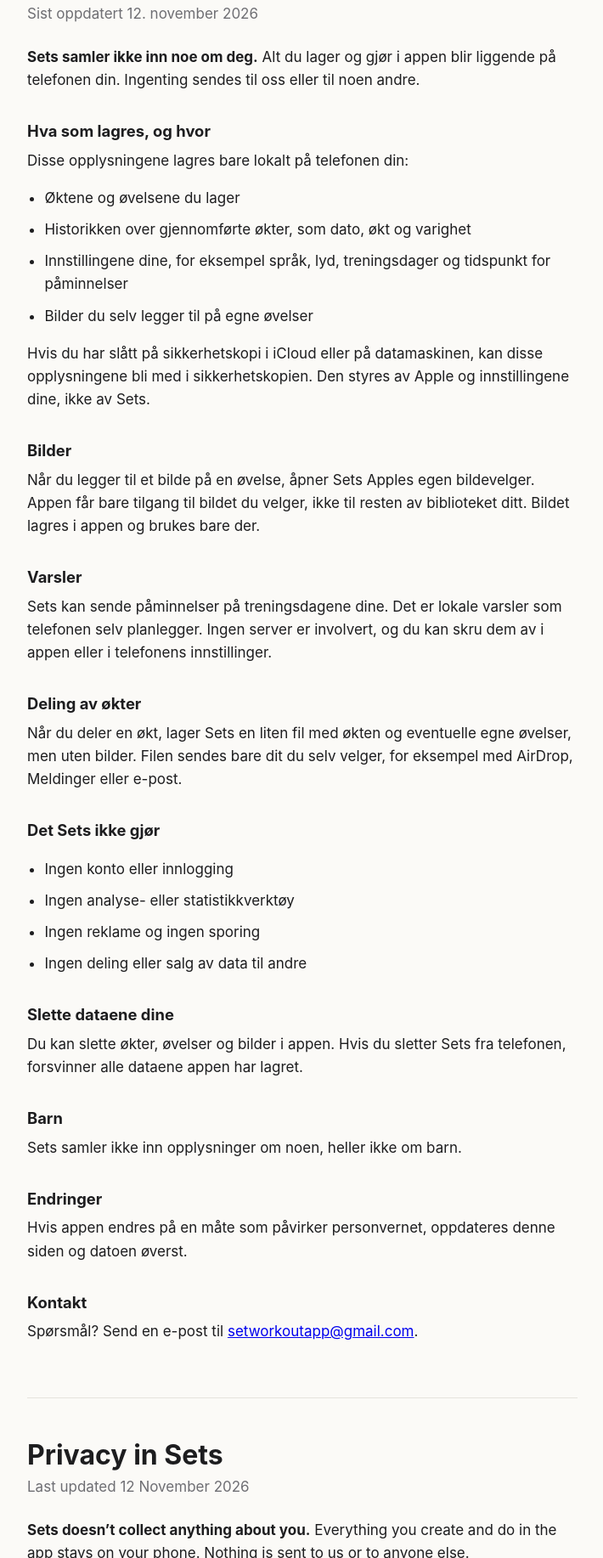
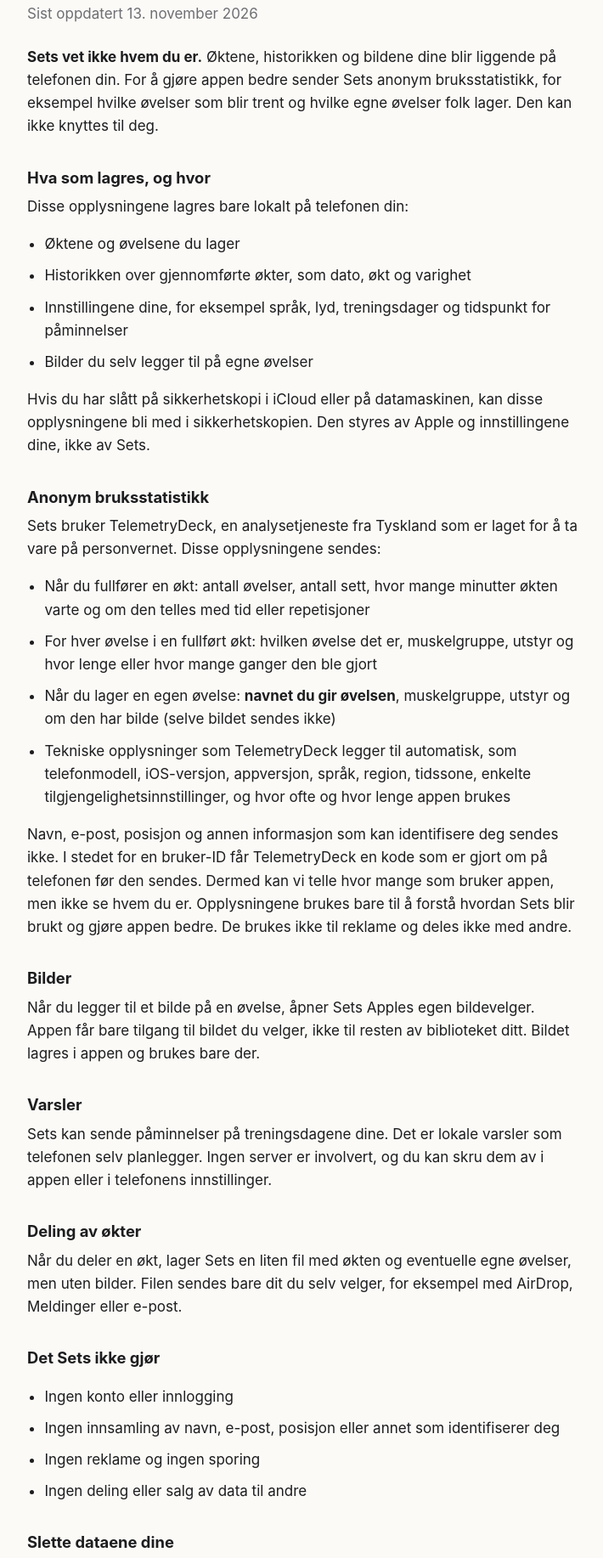
Before and after one commit to marimarthe/sets-personvern, a plain HTML site: page index.html in a window 1280 px wide. Shown: the part 147-1981 px from the top of the page at 85% size, without its empty margins (284-994 px from the left). Drawn offline with Linux system fonts and the light colour scheme.

Commit message:
Beskriv anonym bruksstatistikk via TelemetryDeck
Co-Authored-By: Claude Opus 5.5 <noreply@anthropic.com>

```diff
--- a/index.html
+++ b/index.html
@@ -30,9 +30,9 @@
 
 <section id="nb" lang="nb">
   <h1>Personvern i Sets</h1>
-  <p class="meta">Sist oppdatert 12. november 2026</p>
+  <p class="meta">Sist oppdatert 13. november 2026</p>
 
-  <p><strong>Sets samler ikke inn noe om deg.</strong> Alt du lager og gjør i appen blir liggende på telefonen din. Ingenting sendes til oss eller til noen andre.</p>
+  <p><strong>Sets vet ikke hvem du er.</strong> Øktene, historikken og bildene dine blir liggende på telefonen din. For å gjøre appen bedre sender Sets anonym bruksstatistikk, for eksempel hvilke øvelser som blir trent og hvilke egne øvelser folk lager. Den kan ikke knyttes til deg.</p>
 
   <h2>Hva som lagres, og hvor</h2>
   <p>Disse opplysningene lagres bare lokalt på telefonen din:</p>
@@ -43,6 +43,16 @@
     <li>Bilder du selv legger til på egne øvelser</li>
   </ul>
   <p>Hvis du har slått på sikkerhetskopi i iCloud eller på datamaskinen, kan disse opplysningene bli med i sikkerhetskopien. Den styres av Apple og innstillingene dine, ikke av Sets.</p>
+
+  <h2>Anonym bruksstatistikk</h2>
+  <p>Sets bruker TelemetryDeck, en analysetjeneste fra Tyskland som er laget for å ta vare på personvernet. Disse opplysningene sendes:</p>
+  <ul>
+    <li>Når du fullfører en økt: antall øvelser, antall sett, hvor mange minutter økten varte og om den telles med tid eller repetisjoner</li>
+    <li>For hver øvelse i en fullført økt: hvilken øvelse det er, muskelgruppe, utstyr og hvor lenge eller hvor mange ganger den ble gjort</li>
+    <li>Når du lager en egen øvelse: <strong>navnet du gir øvelsen</strong>, muskelgruppe, utstyr og om den har bilde (selve bildet sendes ikke)</li>
+    <li>Tekniske opplysninger som TelemetryDeck legger til automatisk, som telefonmodell, iOS-versjon, appversjon, språk, region, tidssone, enkelte tilgjengelighetsinnstillinger, og hvor ofte og hvor lenge appen brukes</li>
+  </ul>
+  <p>Navn, e-post, posisjon og annen informasjon som kan identifisere deg sendes ikke. I stedet for en bruker-ID får TelemetryDeck en kode som er gjort om på telefonen før den sendes. Dermed kan vi telle hvor mange som bruker appen, men ikke se hvem du er. Opplysningene brukes bare til å forstå hvordan Sets blir brukt og gjøre appen bedre. De brukes ikke til reklame og deles ikke med andre.</p>
 
   <h2>Bilder</h2>
   <p>Når du legger til et bilde på en øvelse, åpner Sets Apples egen bildevelger. Appen får bare tilgang til bildet du velger, ikke til resten av biblioteket ditt. Bildet lagres i appen og brukes bare der.</p>
@@ -56,16 +66,16 @@
   <h2>Det Sets ikke gjør</h2>
   <ul>
     <li>Ingen konto eller innlogging</li>
-    <li>Ingen analyse- eller statistikkverktøy</li>
+    <li>Ingen innsamling av navn, e-post, posisjon eller annet som identifiserer deg</li>
     <li>Ingen reklame og ingen sporing</li>
     <li>Ingen deling eller salg av data til andre</li>
   </ul>
 
   <h2>Slette dataene dine</h2>
-  <p>Du kan slette økter, øvelser og bilder i appen. Hvis du sletter Sets fra telefonen, forsvinner alle dataene appen har lagret.</p>
+  <p>Du kan slette økter, øvelser og bilder i appen. Hvis du sletter Sets fra telefonen, forsvinner alle dataene appen har lagret på telefonen. Bruksstatistikken som allerede er sendt, kan ikke knyttes til deg, og derfor kan vi heller ikke finne den igjen og slette den for deg.</p>
 
   <h2>Barn</h2>
-  <p>Sets samler ikke inn opplysninger om noen, heller ikke om barn.</p>
+  <p>Sets samler ikke inn opplysninger som kan identifisere noen, heller ikke barn. Den anonyme bruksstatistikken er den samme for alle.</p>
 
   <h2>Endringer</h2>
   <p>Hvis appen endres på en måte som påvirker personvernet, oppdateres denne siden og datoen øverst.</p>
@@ -78,9 +88,9 @@
 
 <section id="en" lang="en">
   <h1>Privacy in Sets</h1>
-  <p class="meta">Last updated 12 November 2026</p>
+  <p class="meta">Last updated 13 November 2026</p>
 
-  <p><strong>Sets doesn’t collect anything about you.</strong> Everything you create and do in the app stays on your phone. Nothing is sent to us or to anyone else.</p>
+  <p><strong>Sets doesn’t know who you are.</strong> Your workouts, history and photos stay on your phone. To improve the app, Sets sends anonymous usage statistics, such as which exercises are trained and which custom exercises people create. They can’t be linked to you.</p>
 
   <h2>What is stored, and where</h2>
   <p>This information is stored only on your phone:</p>
@@ -91,6 +101,16 @@
     <li>Photos you add to your own exercises</li>
   </ul>
   <p>If you have iCloud or computer backups turned on, this information may be included in those backups. Backups are handled by Apple and your settings, not by Sets.</p>
+
+  <h2>Anonymous usage statistics</h2>
+  <p>Sets uses TelemetryDeck, a privacy-focused analytics service based in Germany. This information is sent:</p>
+  <ul>
+    <li>When you complete a workout: the number of exercises, the number of sets, how many minutes it took, and whether it counts time or reps</li>
+    <li>For each exercise in a completed workout: which exercise it is, muscle group, equipment, and how long or how many times it was done</li>
+    <li>When you create your own exercise: <strong>the name you give it</strong>, muscle group, equipment, and whether it has a photo (the photo itself is not sent)</li>
+    <li>Technical details TelemetryDeck adds automatically, such as phone model, iOS version, app version, language, region, time zone, some accessibility settings, and how often and how long the app is used</li>
+  </ul>
+  <p>Your name, email, location and other information that identifies you are not sent. Instead of a user ID, TelemetryDeck receives a code that is transformed on your phone before it is sent. This lets us count how many people use the app without seeing who you are. The information is used only to understand how Sets is used and to improve the app. It isn’t used for ads and isn’t shared with anyone else.</p>
 
   <h2>Photos</h2>
   <p>When you add a photo to an exercise, Sets opens Apple’s own photo picker. The app only gets the photo you choose, not the rest of your library. The photo is stored in the app and used only there.</p>
@@ -104,16 +124,16 @@
   <h2>What Sets doesn’t do</h2>
   <ul>
     <li>No account or sign-in</li>
-    <li>No analytics or statistics tools</li>
+    <li>No collection of your name, email, location or anything else that identifies you</li>
     <li>No ads and no tracking</li>
     <li>No sharing or selling of data to anyone</li>
   </ul>
 
   <h2>Deleting your data</h2>
-  <p>You can delete workouts, exercises and photos in the app. If you delete Sets from your phone, all data the app has stored is removed.</p>
+  <p>You can delete workouts, exercises and photos in the app. If you delete Sets from your phone, all data the app has stored on your phone is removed. Usage statistics that have already been sent can’t be linked to you, so we also can’t find and delete them for you.</p>
 
   <h2>Children</h2>
-  <p>Sets doesn’t collect information about anyone, including children.</p>
+  <p>Sets doesn’t collect information that identifies anyone, including children. The anonymous usage statistics are the same for everyone.</p>
 
   <h2>Changes</h2>
   <p>If the app changes in a way that affects privacy, this page and the date at the top will be updated.</p>
```
